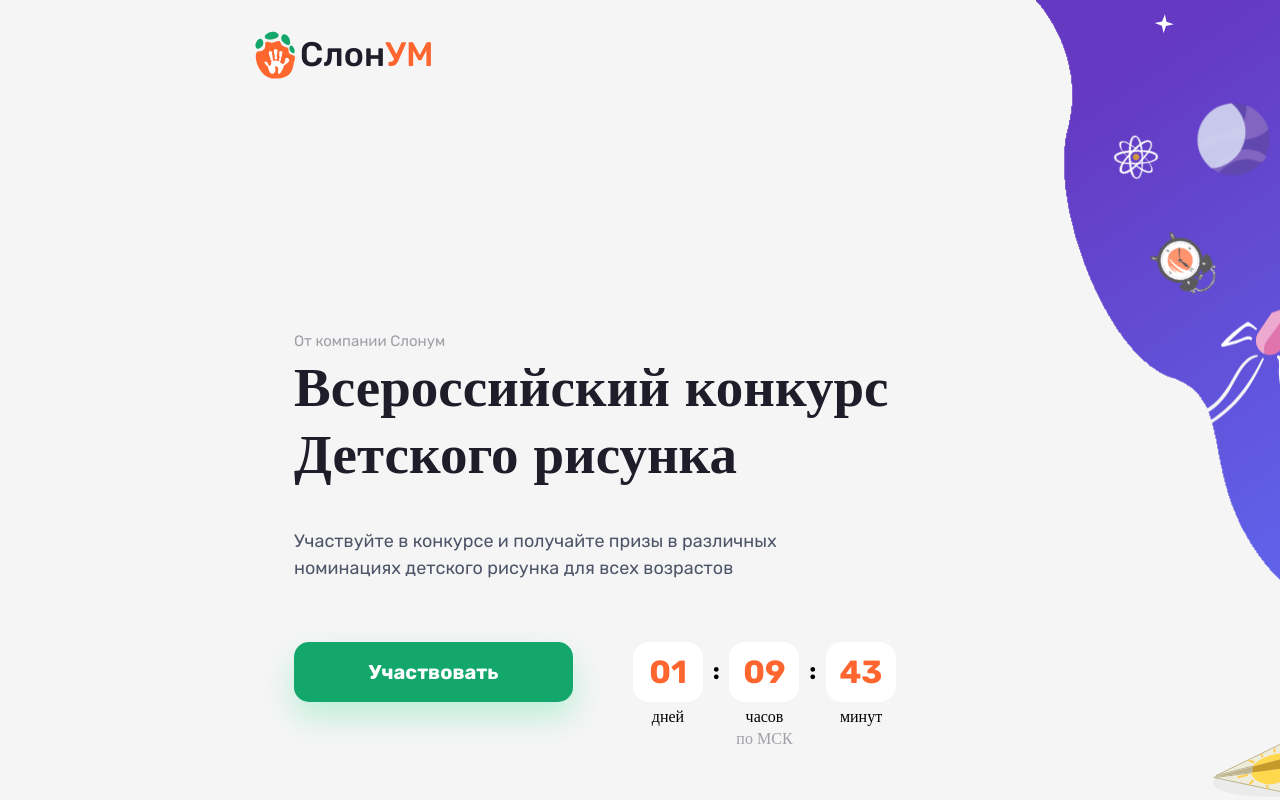
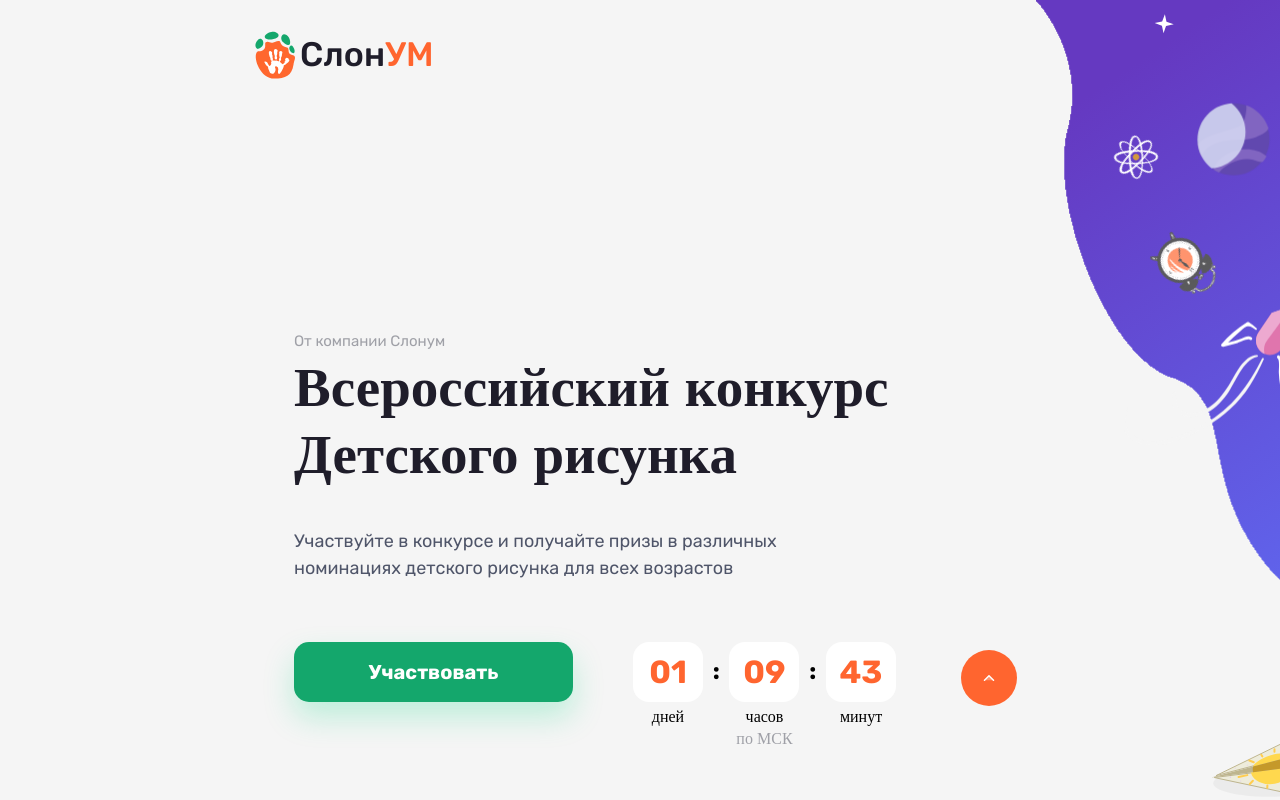
Before and after one commit to LexusEgorov/slonum-default-colors, a React (Create React App) app: page / in a window 1280 px wide. Shown: the top 800 px of the page. Built offline with nearby package versions, Linux system fonts and the light colour scheme.

Commit message:
Кнопка наверх

```diff
--- a/src/components/app/app.tsx
+++ b/src/components/app/app.tsx
@@ -2,6 +2,7 @@ import { FAQ } from "../../const/const";
 import About from "../about/about";
 import Diploms from "../diploms/diploms";
 import Faq from "../faq/faq";
+import GoUp from "../go-up-btn/go-up-btn";
 import PageFooter from "../page-footer/page-footer";
 import PageHeader from "../page-header/page-header";
 import Plan from "../plan/plan";
@@ -22,6 +23,7 @@ function App() : JSX.Element {
         <Faq questions={FAQ}/>
         <Subscribe />
         <PageFooter />
+        <GoUp />
       </main>
     </div>
   )
--- /dev/null
+++ b/src/components/go-up-btn/go-up-btn.tsx
@@ -0,0 +1,19 @@
+import './styles/go-up-btn.css'
+
+function GoUp() : JSX.Element {
+  return (
+    <div className="go-up-btn"
+    onClick={() => {
+      window.scrollTo({
+        top: 0,
+        left: 0,
+        behavior: 'smooth',
+      })
+    }}
+    >
+      <img src="images/go-up.svg" alt="" width={12} height={6}/>
+    </div>
+  )
+}
+
+export default GoUp;
--- /dev/null
+++ b/src/components/go-up-btn/styles/go-up-btn.css
@@ -0,0 +1,13 @@
+.go-up-btn {
+  border-radius: 50%;
+  display: flex;
+  align-items: center;
+  justify-content: center;
+  background: #ff652f;
+  color: #ffffff;
+  position: fixed;
+  bottom: 94px;
+  right: 263px;
+  width: 56px;
+  height: 56px;
+}/*# sourceMappingURL=go-up-btn.css.map */
--- /dev/null
+++ b/src/components/go-up-btn/styles/go-up-btn.sass
@@ -0,0 +1,14 @@
+@import '../../../styles/colors'
+
+.go-up-btn
+  border-radius: 50%
+  display: flex
+  align-items: center
+  justify-content: center
+  background: $accent-color-2
+  color: $light-color
+  position: fixed
+  bottom: 94px
+  right: 263px
+  width: 56px
+  height: 56px
```
Also changed, not shown: public/images/go-up.svg (added), 1 other file (tests, documents, lock files or other folders).
